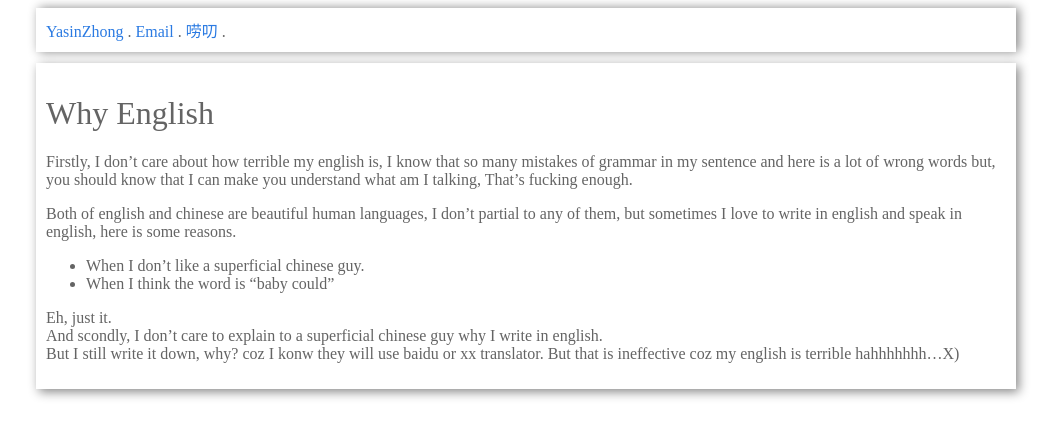
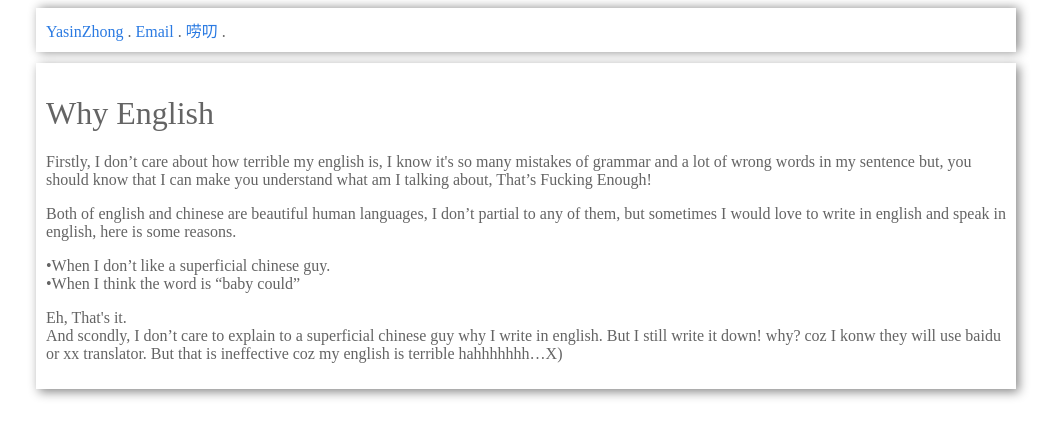
Before and after one commit to YasinZhong/yasinzhong.github.io, a Jekyll site: the page built from _posts/2017-07-30-Why English.html, in a window 1280 px wide. Shown: the top 438 px of the page, without its empty margins (114-1171 px from the left). Built offline with Jekyll 4.4.1, drawn with Linux system fonts in a browser that asks for light colours.

Commit message:
add如何发展

```diff
--- a/_posts/2017-07-30-Why English.html
+++ b/_posts/2017-07-30-Why English.html
@@ -4,8 +4,8 @@ title: Why English
 ---
 
 <h1 id="why-english"><a name="why-english" href="#why-english"></a>Why English</h1>
-<p>Firstly, I don’t care about how terrible my english is, I know that so many mistakes of grammar in my sentence  and here is a lot of wrong words but, you should know that I can make you understand what am I talking, That’s fucking enough.</p>
-<p>Both of english and chinese are beautiful human languages, I don’t partial to any of them, but sometimes I love to write in english and speak in english, here is some reasons.</p>
-<ul>
-<li>When I don’t like a superficial chinese guy.</li><li>When I think the word is “baby could”</li></ul>
-<p>Eh, just it.<br>And scondly, I don’t care to explain to a superficial chinese guy why I write in english.<br>But I still write it down, why? coz I konw they will use baidu or xx translator. But that is ineffective coz my english is terrible hahhhhhhh…X)</p>
+<p>Firstly, I don’t care about how terrible my english is, I know it's so many mistakes of grammar and a lot of wrong words in my sentence but, you should know that I can make you understand what am I talking about, That’s Fucking Enough!</p>
+<p>Both of english and chinese are beautiful human languages, I don’t partial to any of them, but sometimes I would love to write in english and speak in english, here is some reasons.</p>
+•When I don’t like a superficial chinese guy.<br/>
+•When I think the word is “baby could”<br/>
+<p>Eh, That's it.<br>And scondly, I don’t care to explain to a superficial chinese guy why I write in english. But I still write it down! why? coz I konw they will use baidu or xx translator. But that is ineffective coz my english is terrible hahhhhhhh…X)</p>
```
Also changed, not shown: _posts/2017-07-29-如何发展.html (added, +28 -0 lines).
